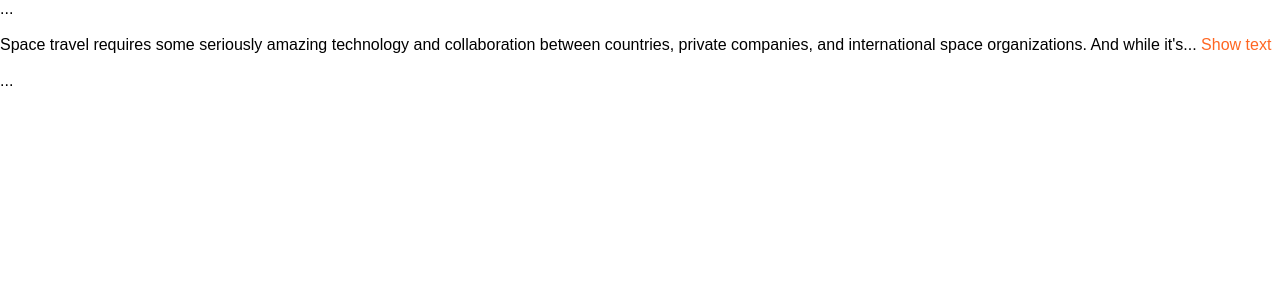
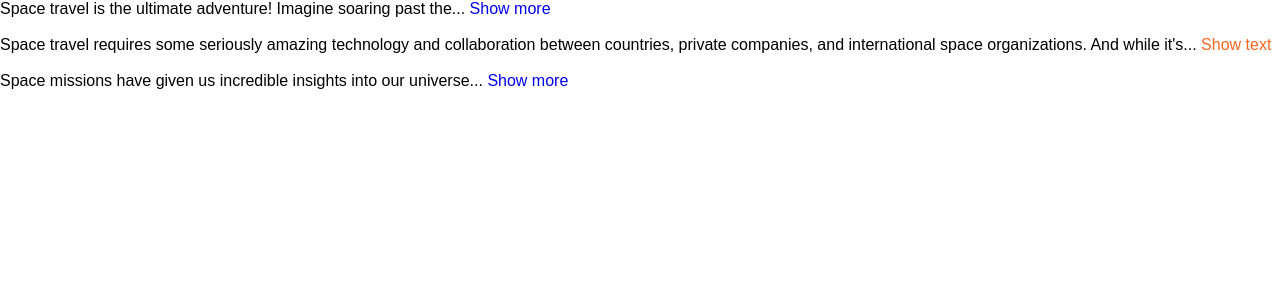
Before and after one commit to Scientific-Research/react-challenge-text-expander, a React (Vite) app: page / in a window 1280 px wide. Shown: the top 300 px of the page. Built offline with nearby package versions, Linux system fonts and the light colour scheme.

Commit message:
and now all three links for three statements are working => expanding the statements are working well!

```diff
--- a/src/App.tsx
+++ b/src/App.tsx
@@ -15,9 +15,9 @@ export default function App() {
   return (
     <div>
       <TextExpander
-        collapsedNumWords={0}
-        expandButtonText={""}
-        collapseButtonText={""}
+        collapsedNumWords={10}
+        expandButtonText={"Show more"}
+        collapseButtonText={"Show less"}
         buttonColor={""}
         expanded={false}
         className={""}
@@ -45,12 +45,12 @@ export default function App() {
       </TextExpander>
 
       <TextExpander
+        collapsedNumWords={10}
+        expandButtonText={"Show more"}
+        collapseButtonText={"Show less"}
+        buttonColor={""}
         expanded={true}
         className="box"
-        collapsedNumWords={0}
-        expandButtonText={""}
-        collapseButtonText={""}
-        buttonColor={""}
       >
         Space missions have given us incredible insights into our universe and
         have inspired future generations to keep reaching for the stars. Space
```
